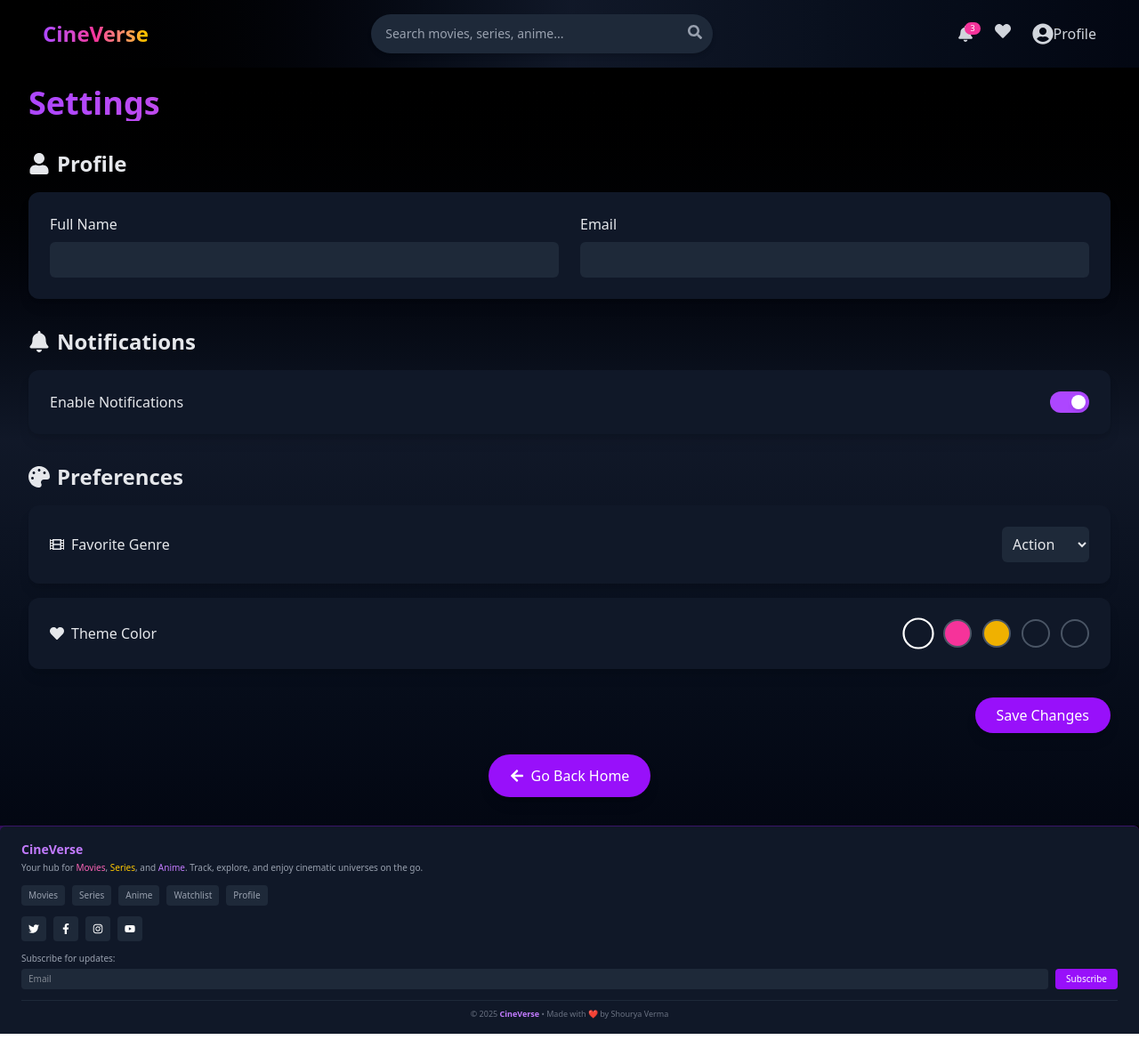
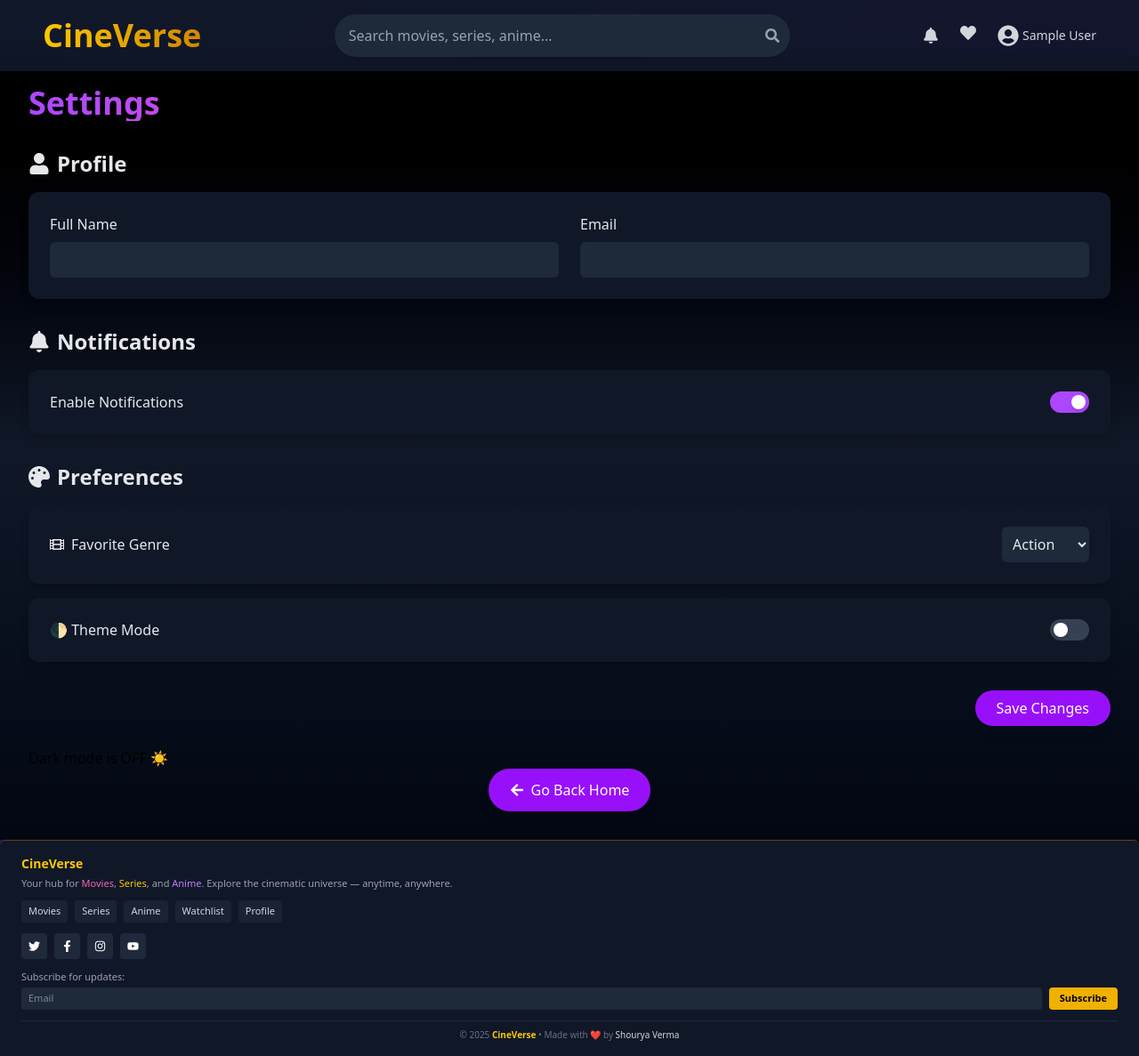
Before and after one commit to Shourya760/CineVerse, a React (Vite) app: page /settings in a window 1280 px wide. Shown: the whole page at 89% size. Before the commit the page ends 1162 px from the top, so only its background shows below. Built offline with nearby package versions, Linux system fonts and the light colour scheme; sample sign-in values are in the browser's storage.

Commit message:
login fixed

```diff
--- a/src/components/Footer.jsx
+++ b/src/components/Footer.jsx
@@ -4,12 +4,15 @@ import { FaTwitter, FaFacebookF, FaInstagram, FaYoutube } from "react-icons/fa";
 
 export default function Footer() {
   return (
-    <footer className="bg-gray-900 text-gray-300 text-[11px] sm:text-[12px] py-4 px-4 sm:px-6 border-t border-purple-600/30 rounded-t-md">
+    <footer className="bg-gray-900 text-gray-300 text-[14px] sm:text-[15px] py-4 px-4 sm:px-6 border-t border-yellow-600/40 rounded-t-md">
       {/* About Section */}
       <div className="mb-3">
-        <h3 className="text-purple-400 font-semibold text-sm mb-1">CineVerse</h3>
-        <p className="text-gray-400 text-[10px] leading-snug">
-          Your hub for <span className="text-pink-400">Movies</span>, <span className="text-yellow-400">Series</span>, and <span className="text-purple-400">Anime</span>. Track, explore, and enjoy cinematic universes on the go.
+        <h3 className="text-yellow-400 font-bold text-sm mb-1">CineVerse</h3>
+        <p className="text-gray-400 text-[11px] leading-snug">
+          Your hub for <span className="text-pink-400 font-medium">Movies</span>,{" "}
+          <span className="text-yellow-400 font-medium">Series</span>, and{" "}
+          <span className="text-purple-400 font-medium">Anime</span>. Explore the
+          cinematic universe — anytime, anywhere.
         </p>
       </div>
 
@@ -19,7 +22,7 @@ export default function Footer() {
           <a
             key={item}
             href="#"
-            className="text-gray-400 text-[10px] px-2 py-1 bg-gray-800 hover:bg-purple-700 rounded transition"
+            className="text-gray-300 text-[11px] px-2 py-1 bg-gray-800/70 hover:bg-yellow-500 hover:text-black rounded transition-all duration-200"
           >
             {item}
           </a>
@@ -32,31 +35,33 @@ export default function Footer() {
           <a
             key={i}
             href="#"
-            className="p-2 bg-gray-800 rounded hover:bg-purple-700 transition"
+            className="p-2 bg-gray-800 rounded hover:bg-yellow-500 transition-all duration-200"
           >
-            <Icon className="text-white text-[12px]" />
+            <Icon className="text-white text-[13px]" />
           </a>
         ))}
       </div>
 
       {/* Newsletter */}
       <div className="mb-3">
-        <p className="text-gray-400 text-[10px] mb-1">Subscribe for updates:</p>
+        <p className="text-gray-400 text-[11px] mb-1">Subscribe for updates:</p>
         <div className="flex gap-2">
           <input
             type="email"
             placeholder="Email"
-            className="flex-1 px-2 py-1 text-gray-200 bg-gray-800 rounded focus:outline-none focus:ring-1 focus:ring-purple-500 text-[10px]"
+            className="flex-1 px-2 py-1 text-gray-200 bg-gray-800 rounded focus:outline-none focus:ring-1 focus:ring-yellow-500 text-[11px]"
           />
-          <button className="px-3 py-1 bg-purple-600 hover:bg-purple-700 text-white rounded text-[10px]">
+          <button className="px-3 py-1 bg-yellow-500 hover:bg-yellow-600 text-black font-semibold rounded text-[11px] transition-all duration-200">
             Subscribe
           </button>
         </div>
       </div>
 
       {/* Bottom */}
-      <div className="border-t border-gray-800 pt-2 text-center text-gray-500 text-[9px]">
-        © 2025 <span className="text-purple-400 font-semibold">CineVerse</span> • Made with ❤️ by Shourya Verma
+      <div className="border-t border-gray-800 pt-2 text-center text-gray-500 text-[10px]">
+        © {new Date().getFullYear()}{" "}
+        <span className="text-yellow-400 font-semibold">CineVerse</span> • Made with ❤️ by{" "}
+        <span className="text-gray-300 font-medium">Shourya Verma</span>
       </div>
     </footer>
   );
--- a/src/components/Header.jsx
+++ b/src/components/Header.jsx
@@ -14,17 +14,17 @@ function SearchDropdown({ results, onSelect }) {
           initial={{ opacity: 0, y: 10 }}
           animate={{ opacity: 1, y: 0 }}
           exit={{ opacity: 0, y: 10 }}
-          className="absolute top-full left-0 w-full bg-gray-900 border border-gray-800 rounded-xl shadow-xl z-50 max-h-64 overflow-y-auto"
+          className="absolute top-full left-0 w-full bg-gray-800 text-white border border-gray-700 rounded-xl shadow-lg z-50 max-h-64 overflow-y-auto"
         >
           {results.map((item) => (
             <Link
               key={item.id}
               to={`/MovieDetails/${item.id}`}
               onClick={onSelect}
-              className="block px-4 py-3 text-gray-200 hover:bg-purple-800 transition truncate rounded-md mx-2 my-1"
+              className="block px-4 py-3 hover:bg-yellow-600/20 transition truncate rounded-md mx-2 my-1"
             >
               <span className="font-medium">{item.title}</span>
-              <span className="text-gray-400 text-sm ml-2">({item.type})</span>
+              <span className="text-gray-300 text-sm ml-2">({item.type})</span>
             </Link>
           ))}
         </motion.div>
@@ -53,7 +53,6 @@ export default function Header() {
     if (savedUser) setUser(JSON.parse(savedUser));
   }, []);
 
-  // Close dropdowns/search when clicking outside
   useEffect(() => {
     const handleClickOutside = (e) => {
       if (profileRef.current && !profileRef.current.contains(e.target)) setProfileOpen(false);
@@ -75,41 +74,40 @@ export default function Header() {
 
   return (
     <>
-      <header className="bg-gradient-to-r from-black via-gray-900 to-gray-950 text-gray-200 shadow-md sticky top-0 z-50">
-        <div className="max-w-7xl mx-auto flex items-center justify-between px-4 sm:px-6 md:px-12 py-3 sm:py-4 relative">
+      <header className="sticky top-0 z-50 backdrop-blur-md bg-gray-900/90 shadow-md">
+        <div className="max-w-7xl mx-auto flex items-center justify-between px-4 sm:px-6 md:px-12 py-3 sm:py-4">
+
           {/* Logo */}
-          <div className="flex items-center space-x-3">
+          <div className="flex items-center flex-shrink-0">
             <Link
               to="/home"
-              className="text-xl sm:text-2xl font-extrabold text-transparent bg-clip-text bg-gradient-to-r from-purple-500 via-pink-500 to-yellow-400"
+              className="flex items-center space-x-2 font-extrabold text-transparent bg-clip-text bg-gradient-to-r from-yellow-400 to-yellow-600 text-2xl sm:text-3xl md:text-4xl"
             >
-              CineVerse
+              <span>CineVerse</span>
             </Link>
           </div>
 
           {/* Desktop Search */}
-          <div className="hidden sm:block relative w-80 md:w-96">
+          <div className="hidden sm:flex relative flex-1 max-w-lg">
             <input
               type="text"
               placeholder="Search movies, series, anime..."
               value={searchQuery}
               onChange={(e) => setSearchQuery(e.target.value)}
-              className="w-full px-4 py-3 rounded-full bg-gray-800 text-gray-200 text-sm focus:outline-none focus:ring-2 focus:ring-purple-500 shadow-md placeholder-gray-400"
+              className="w-full px-4 py-2 md:py-3 rounded-full bg-gray-800 text-white placeholder-gray-400 focus:outline-none focus:ring-2 focus:ring-yellow-500 shadow-sm transition"
             />
-            <FaSearch className="absolute right-3 top-3 text-gray-400" />
-            <SearchDropdown
-              results={searchResults}
-              onSelect={() => setSearchQuery("")}
-            />
+            <FaSearch className="absolute right-3 top-1/2 transform -translate-y-1/2 text-gray-400" />
+            <SearchDropdown results={searchResults} onSelect={() => setSearchQuery("")} />
           </div>
 
           {/* Right Icons */}
-          <div className="flex items-center space-x-3 sm:space-x-4 md:space-x-6">
-            {/* Mobile Search Icon */}
-            <div className="relative" ref={searchRef}>
+          <div className="flex items-center space-x-4 sm:space-x-6">
+
+            {/* Mobile Search */}
+            <div className="sm:hidden relative" ref={searchRef}>
               <button
                 onClick={() => setSearchOpen(!searchOpen)}
-                className="sm:hidden text-gray-300 hover:text-yellow-400 transition"
+                className="text-gray-300 hover:text-yellow-500 transition"
               >
                 <FaSearch className="text-lg" />
               </button>
@@ -117,21 +115,29 @@ export default function Header() {
               <AnimatePresence>
                 {searchOpen && (
                   <motion.div
-                    initial="hidden"
-                    animate="visible"
-                    exit="exit"
-                    variants={dropdownVariants}
+                    initial={{ opacity: 0, y: -10 }}
+                    animate={{ opacity: 1, y: 0 }}
+                    exit={{ opacity: 0, y: -10 }}
                     transition={{ duration: 0.2 }}
-                    className="absolute top-full right-0 mt-2 w-72 sm:w-80 bg-gray-900 border border-gray-800 rounded-xl shadow-xl z-50 p-3"
+                    className="fixed top-0 left-0 w-full px-4 pt-4 z-50 bg-gray-900 shadow-md"
                   >
+                    <div className="flex items-center">
                       <input
                         type="text"
                         placeholder="Search movies, series, anime..."
                         value={searchQuery}
                         onChange={(e) => setSearchQuery(e.target.value)}
                         autoFocus
-                      className="w-full px-3 py-2 rounded-full bg-gray-800 text-gray-200 text-sm focus:outline-none focus:ring-2 focus:ring-purple-500 mb-2"
+                        className="flex-1 px-4 py-2 rounded-full bg-gray-800 text-white text-sm focus:outline-none focus:ring-2 focus:ring-yellow-500 transition"
                       />
+                      <button
+                        onClick={() => setSearchOpen(false)}
+                        className="ml-2 text-gray-400 hover:text-white transition"
+                      >
+                        ✕
+                      </button>
+                    </div>
+
                     <SearchDropdown
                       results={searchResults}
                       onSelect={() => {
@@ -150,10 +156,10 @@ export default function Header() {
                 setShowConfetti(true);
                 setTimeout(() => setShowConfetti(false), 2000);
               }}
-              className="relative text-gray-300 hover:text-yellow-400 transition"
+              className="relative text-gray-300 hover:text-yellow-500 transition"
             >
               <FaBell className="text-lg" />
-              <span className="absolute -top-1 -right-2 bg-pink-500 text-white text-[9px] rounded-full px-1.5">3</span>
+              <span className="absolute -top-1 -right-2 bg-red-500 text-white text-[9px] rounded-full px-1.5"></span>
             </button>
 
             {showConfetti && (
@@ -186,17 +192,17 @@ export default function Header() {
                     exit="exit"
                     variants={dropdownVariants}
                     transition={{ duration: 0.2 }}
-                    className="absolute top-full right-0 mt-2 bg-gray-900 border border-gray-800 rounded-xl shadow-xl w-56 z-[999]"
+                    className="absolute top-full right-0 mt-2 bg-gray-800 text-white border border-gray-700 rounded-xl shadow-lg w-56 z-[999]"
                   >
-                    <h4 className="text-sm font-semibold text-purple-400 px-4 py-2 border-b border-gray-800">Your Watchlist</h4>
+                    <h4 className="text-sm font-semibold text-yellow-400 px-4 py-2 border-b border-gray-700">Your Watchlist</h4>
                     {watchlist.length > 0 ? (
                       <ul className="max-h-48 overflow-y-auto">
                         {watchlist.map((item) => (
-                          <li key={item.id} className="flex items-center justify-between px-4 py-2 text-gray-300 text-sm hover:bg-purple-800 rounded-md mx-2 my-1 transition">
+                          <li key={item.id} className="flex items-center justify-between px-4 py-2 hover:bg-yellow-500/20 rounded-md mx-2 my-1 transition">
                             <Link
                               to={`/MovieDetails/${item.id}`}
                               onClick={() => setWatchlistOpen(false)}
-                              className="truncate hover:text-purple-300"
+                              className="truncate"
                             >
                               {item.title}
                             </Link>
@@ -210,7 +216,7 @@ export default function Header() {
                         ))}
                       </ul>
                     ) : (
-                      <p className="text-gray-400 text-sm px-4 py-3 text-center">No movies yet.</p>
+                      <p className="text-gray-300 text-sm px-4 py-3 text-center">No movies yet.</p>
                     )}
                   </motion.div>
                 )}
@@ -224,11 +230,9 @@ export default function Header() {
                 className="flex items-center text-gray-300 hover:text-pink-400 transition"
               >
                 <FaUserCircle className="text-2xl" />
-                {/* Name removed for now, will add later */}
-                Profile
+                <span className="hidden sm:inline ml-1 text-sm">{user?.name || "Profile"}</span>
               </button>
 
-              {/* Dropdown */}
               <AnimatePresence>
                 {profileOpen && (
                   <motion.div
@@ -236,24 +240,24 @@ export default function Header() {
                     animate={{ opacity: 1, y: 0 }}
                     exit={{ opacity: 0, y: 10 }}
                     transition={{ duration: 0.2 }}
-                    className="absolute right-0 top-full mt-2 w-44 bg-gray-900 border border-gray-800 rounded-xl shadow-lg overflow-hidden z-[999]"
+                    className="absolute right-0 top-full mt-2 w-44 bg-gray-800 text-white border border-gray-700 rounded-xl shadow-lg overflow-hidden z-[999]"
                   >
                     <ul>
                       <li
                         onClick={() => { setProfileOpen(false); navigate("/profile"); }}
-                        className="px-4 py-2 text-sm text-gray-300 hover:bg-gray-800 cursor-pointer rounded-md"
+                        className="px-4 py-2 text-sm hover:bg-yellow-500/20 cursor-pointer rounded-md"
                       >
                         My Profile
                       </li>
                       <li
                         onClick={() => { setProfileOpen(false); navigate("/settings"); }}
-                        className="px-4 py-2 text-sm text-gray-300 hover:bg-gray-800 cursor-pointer rounded-md"
+                        className="px-4 py-2 text-sm hover:bg-yellow-500/20 cursor-pointer rounded-md"
                       >
                         Settings
                       </li>
                       <li
                         onClick={handleLogout}
-                        className="px-4 py-2 text-sm text-gray-300 bg-red-800 hover:bg-red-900 cursor-pointer rounded-md"
+                        className="px-4 py-2 text-sm bg-red-600 hover:bg-red-700 cursor-pointer rounded-md"
                       >
                         Logout
                       </li>
@@ -263,7 +267,6 @@ export default function Header() {
               </AnimatePresence>
             </div>
 
-
           </div>
         </div>
       </header>
--- /dev/null
+++ b/src/context/ThemeContext.jsx
@@ -0,0 +1,36 @@
+// src/context/ThemeContext.jsx
+import React, { createContext, useContext, useState, useEffect } from "react";
+
+// 1️⃣ Create a new Context
+const ThemeContext = createContext();
+
+// 2️⃣ Create the Provider (wraps the whole app)
+export const ThemeProvider = ({ children }) => {
+  // Check if user previously selected dark mode
+  const [darkMode, setDarkMode] = useState(
+    localStorage.getItem("theme") === "dark"
+  );
+
+  // 3️⃣ Add or remove the "dark" class from <html>
+  useEffect(() => {
+    if (darkMode) {
+      document.documentElement.classList.add("dark");
+      localStorage.setItem("theme", "dark");
+    } else {
+      document.documentElement.classList.remove("dark");
+      localStorage.setItem("theme", "light");
+    }
+  }, [darkMode]);
+
+  // 4️⃣ Function to toggle the mode
+  const toggleTheme = () => setDarkMode((prev) => !prev);
+
+  return (
+    <ThemeContext.Provider value={{ darkMode, toggleTheme }}>
+      {children}
+    </ThemeContext.Provider>
+  );
+};
+
+// 5️⃣ Custom hook for easy access in any component
+export const useTheme = () => useContext(ThemeContext);
--- a/src/main.jsx
+++ b/src/main.jsx
@@ -1,22 +1,25 @@
 import React from 'react';
 import { StrictMode } from 'react';
 import { createRoot } from 'react-dom/client';
-import { BrowserRouter ,useNavigate} from 'react-router-dom'; // ✅ important for navigation
+import { BrowserRouter, useNavigate } from 'react-router-dom'; // ✅ important for navigation
 import App from './App.jsx';
 import { SearchContext, SearchProvider } from './context/SearchContext.jsx';
 import { WatchlistContext, WatchlistProvider } from './context/WatchlistContext.jsx';
 import ScrollToTop from './components/ScrollToTop.jsx';
+import { ThemeProvider } from './context/ThemeContext.jsx';
 
 
 createRoot(document.getElementById('root')).render(
   <StrictMode>
     <BrowserRouter>
+      <ThemeProvider>
         <ScrollToTop />
         <SearchProvider>
           <WatchlistProvider>
             <App />
           </WatchlistProvider>
         </SearchProvider>
+      </ThemeProvider>
     </BrowserRouter>
   </StrictMode >
 );
--- a/src/pages/Home.jsx
+++ b/src/pages/Home.jsx
@@ -20,7 +20,7 @@ const Home = () => {
     }, 6000);
 
     return () => clearInterval(interval);
-  }, []);
+    }, []);
 
   useEffect(() => {
     let updated = [...content];
@@ -31,6 +31,7 @@ const Home = () => {
 
     setFilteredContent(updated);
   }, [genre, sortOrder, content]);
+
 
   const renderGrid = (items) => (
     <div className="grid gap-4 grid-cols-2 sm:grid-cols-2 md:grid-cols-3 lg:grid-cols-4 xl:grid-cols-5 max-w-7xl mx-auto">
--- a/src/pages/Settings.jsx
+++ b/src/pages/Settings.jsx
@@ -1,5 +1,8 @@
 import React, { useState, useEffect } from "react";
 import { useNavigate } from "react-router-dom";
+import { useTheme } from "../context/ThemeContext";
+
+
 import {
   FaUser,
   FaBell,
@@ -13,6 +16,7 @@ import userData from "../data/userData.js"; //
 const Settings = () => {
   const navigate = useNavigate();
 
+  const { darkMode, toggleTheme } = useTheme();
 
   const savedUser = JSON.parse(localStorage.getItem("loggedInUser"));
   const [formData, setFormData] = useState(savedUser || {});
@@ -130,22 +134,24 @@ const Settings = () => {
           </select>
         </div>
 
-        {/* Theme Color Picker */}
-        <div className="bg-gray-900 rounded-xl p-6 shadow-lg flex flex-col md:flex-row gap-4 items-center">
+
+        {/* Theme Mode Toggle */}
+        <div className="bg-gray-900 dark:bg-gray-800 rounded-xl p-6 shadow-lg flex items-center justify-between mt-4">
           <p className="font-medium flex items-center gap-2">
-            <FaHeart /> Theme Color
+            🌓 Theme Mode
           </p>
-          <div className="flex gap-3 ml-auto">
-            {["purple", "pink", "yellow", "blue", "green"].map((color) => (
-              <button
-                key={color}
-                onClick={() => setThemeColor(color)}
-                className={`w-8 h-8 rounded-full border-2 ${themeColor === color ? "border-white scale-110" : "border-gray-600"
-                  } bg-${color}-500 transition-transform hover:scale-110`}
-              ></button>
-            ))}
-          </div>
+          <label className="inline-flex relative items-center cursor-pointer">
+            <input
+              type="checkbox"
+              checked={darkMode}
+              onChange={toggleTheme}
+              className="sr-only peer"
+            />
+            <div className="w-11 h-6 bg-gray-700 rounded-full peer-checked:bg-purple-500 transition-all"></div>
+            <div className="absolute left-1 top-1 w-4 h-4 bg-white rounded-full peer-checked:translate-x-5 transition-transform shadow-md"></div>
+          </label>
         </div>
+
       </section>
 
       {/* Save Button */}
@@ -157,6 +163,13 @@ const Settings = () => {
           Save Changes
         </button>
       </div>
+
+
+
+      <p className="text-black dark:text-yellow-400">
+        Dark mode is {darkMode ? "ON 🌙" : "OFF ☀️"}
+      </p>
+
 
       {/* Go Back Home Button at the bottom */}
       <div className="flex justify-center">
```
Also changed, not shown: src/pages/Login.jsx (+8 -22 lines). Lines whose indentation alone changed are shown as unchanged.
